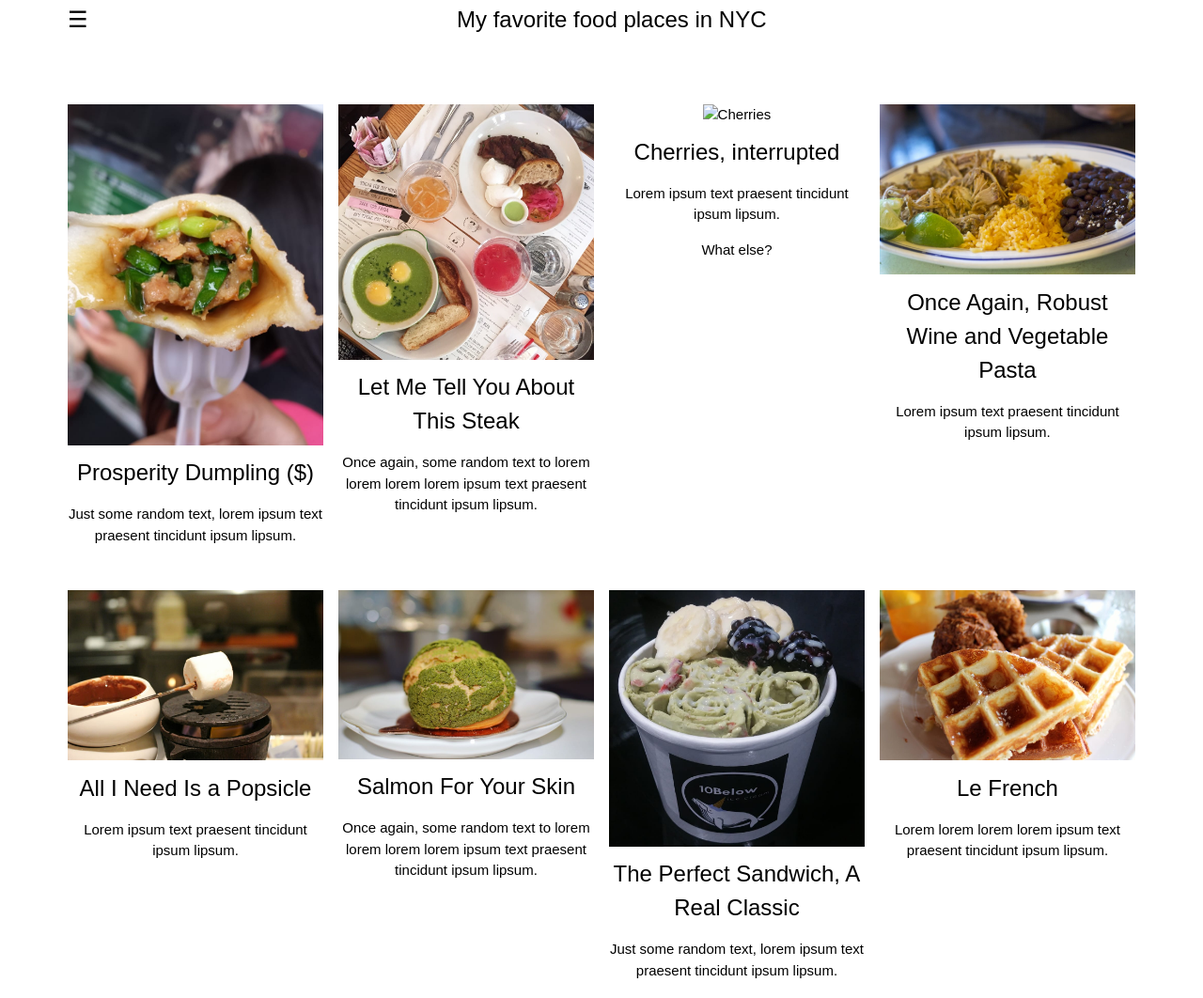
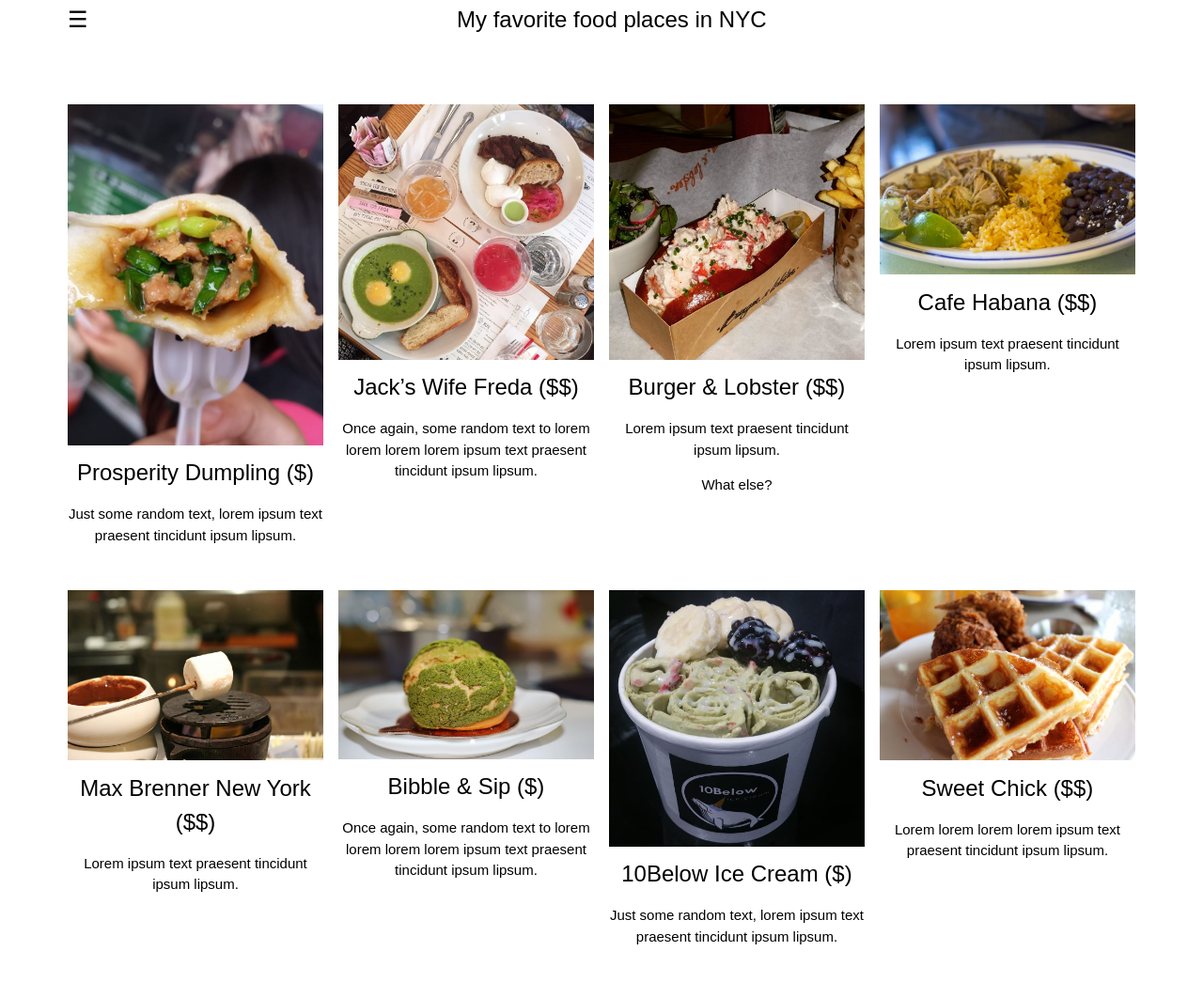
Before and after one commit to stephenfung98/stephenfung98.github.io, a plain HTML site: page index.html in a window 1280 px wide. Shown: the part 13-1075 px from the top of the page at 94% size. Drawn offline with Linux system fonts and the light colour scheme; a web font is replaced by a local one.

Commit message:
picture fixed

```diff
--- a/index.html
+++ b/index.html
@@ -1,6 +1,6 @@
 <!DOCTYPE html>
 <html>
-<title>W3.CSS Template</title>
+<title>CSE 199 PROJECT</title>
 <meta name="viewport" content="width=device-width, initial-scale=1">
 <link rel="stylesheet" href="style.css">
 <link rel="stylesheet" href="fonts.css">
@@ -39,18 +39,18 @@
     </div>
     <div class="w3-quarter">
       <img src="jack'swifefreeda.jpg" alt="Steak" style="width:100%">
-      <h3>Let Me Tell You About This Steak</h3>
+      <h3>Jack’s Wife Freda ($$)</h3>
       <p>Once again, some random text to lorem lorem lorem lorem ipsum text praesent tincidunt ipsum lipsum.</p>
     </div>
     <div class="w3-quarter">
-      <img src="burgerandlober.jpg" alt="Cherries" style="width:100%">
-      <h3>Cherries, interrupted</h3>
+      <img src="burgerandlobster.jpg" alt="Cherries" style="width:100%">
+      <h3>Burger & Lobster ($$)</h3>
       <p>Lorem ipsum text praesent tincidunt ipsum lipsum.</p>
       <p>What else?</p>
     </div>
     <div class="w3-quarter">
       <img src="cafeHabana.jpg" alt="Pasta and Wine" style="width:100%">
-      <h3>Once Again, Robust Wine and Vegetable Pasta</h3>
+      <h3>Cafe Habana ($$)</h3>
       <p>Lorem ipsum text praesent tincidunt ipsum lipsum.</p>
     </div>
   </div>
@@ -59,22 +59,22 @@
   <div class="w3-row-padding w3-padding-16 w3-center">
     <div class="w3-quarter">
       <img src="maxbrenner.jpg" alt="Popsicle" style="width:100%">
-      <h3>All I Need Is a Popsicle</h3>
+      <h3>Max Brenner New York ($$)</h3>
       <p>Lorem ipsum text praesent tincidunt ipsum lipsum.</p>
     </div>
     <div class="w3-quarter">
       <img src="bibble&sip.jpg" alt="Salmon" style="width:100%">
-      <h3>Salmon For Your Skin</h3>
+      <h3>Bibble & Sip ($)</h3>
       <p>Once again, some random text to lorem lorem lorem lorem ipsum text praesent tincidunt ipsum lipsum.</p>
     </div>
     <div class="w3-quarter">
       <img src="10below.jpg" alt="Sandwich" style="width:100%">
-      <h3>The Perfect Sandwich, A Real Classic</h3>
+      <h3>10Below Ice Cream ($)</h3>
       <p>Just some random text, lorem ipsum text praesent tincidunt ipsum lipsum.</p>
     </div>
     <div class="w3-quarter">
       <img src="sweetchick.jpg" alt="Croissant" style="width:100%">
-      <h3>Le French</h3>
+      <h3>Sweet Chick ($$)</h3>
       <p>Lorem lorem lorem lorem ipsum text praesent tincidunt ipsum lipsum.</p>
     </div>
   </div>
@@ -94,12 +94,12 @@
 
   <!-- About Section -->
   <div class="w3-container w3-padding-32 w3-center">
-    <h3>Stephen Fung</h3><br>
-    <img src="me.JPG" alt="Me" class="w3-image" style="display:block;margin:auto" width="800" height="533">
+    <h3>About the author</h3><br>
+    <img src="me.JPG" alt="Me" class="w3-image" style="display:block;margin:auto" width="640" height="426.4">
     <div class="w3-padding-32">
       <h4><b>Who am i?</b></h4>
-      <h6><i>I'm a student at the University at Buffalo</i></h6>
-      <p>I am a born in Brooklyn, New York and i love try new places to eat!</p>
+      <h6><i>My name is Stephen Fung and i am currently a freshman at the University at Buffalo</i></h6>
+      <p>I was born in Brooklyn, New York and I love to eat!</p>
 	  <p>Template made by wwww.3schools.com</p>
     </div>
   </div>
```
Also changed, not shown: burgerandlobster.jpg (renamed from burgerandlobster.jpeg).
